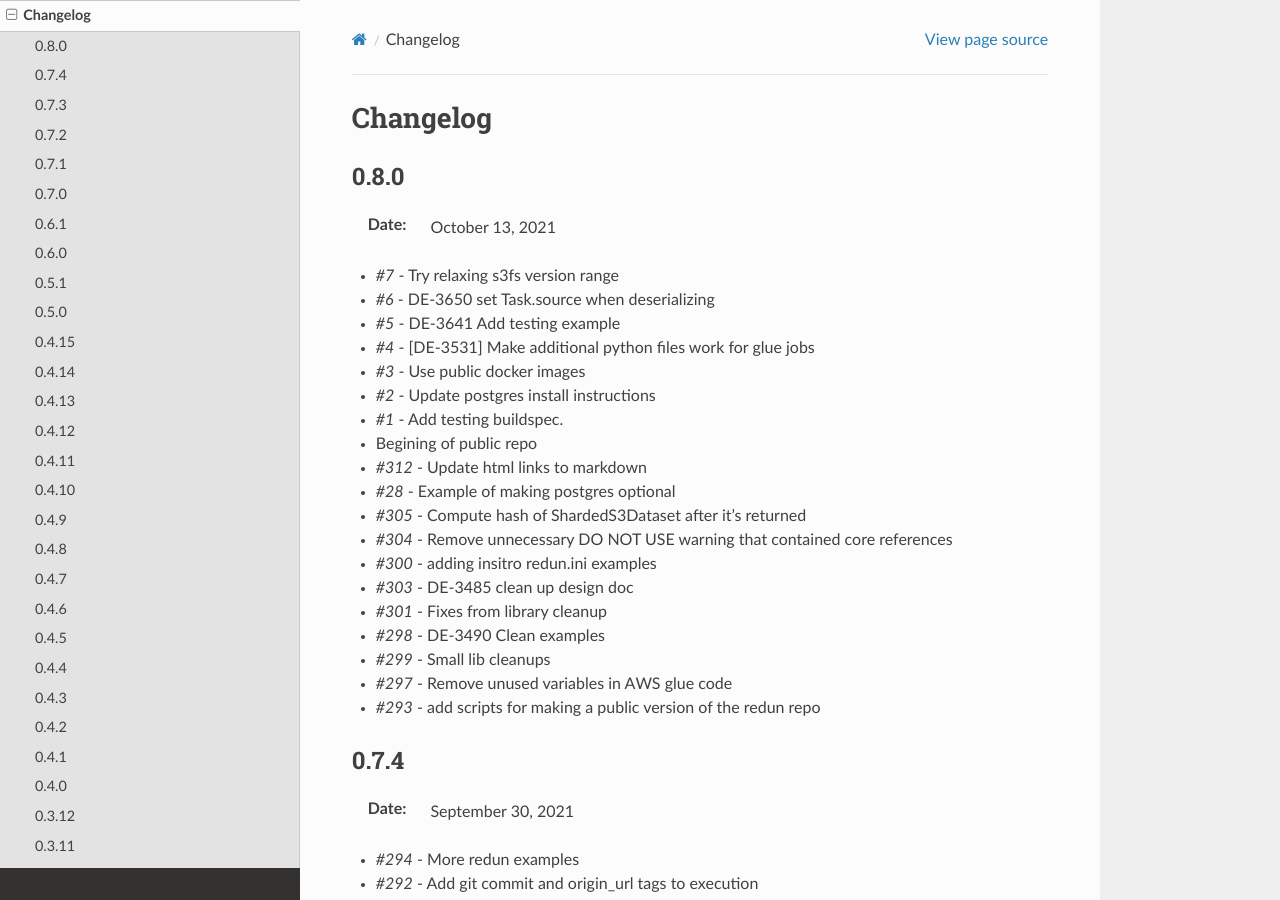
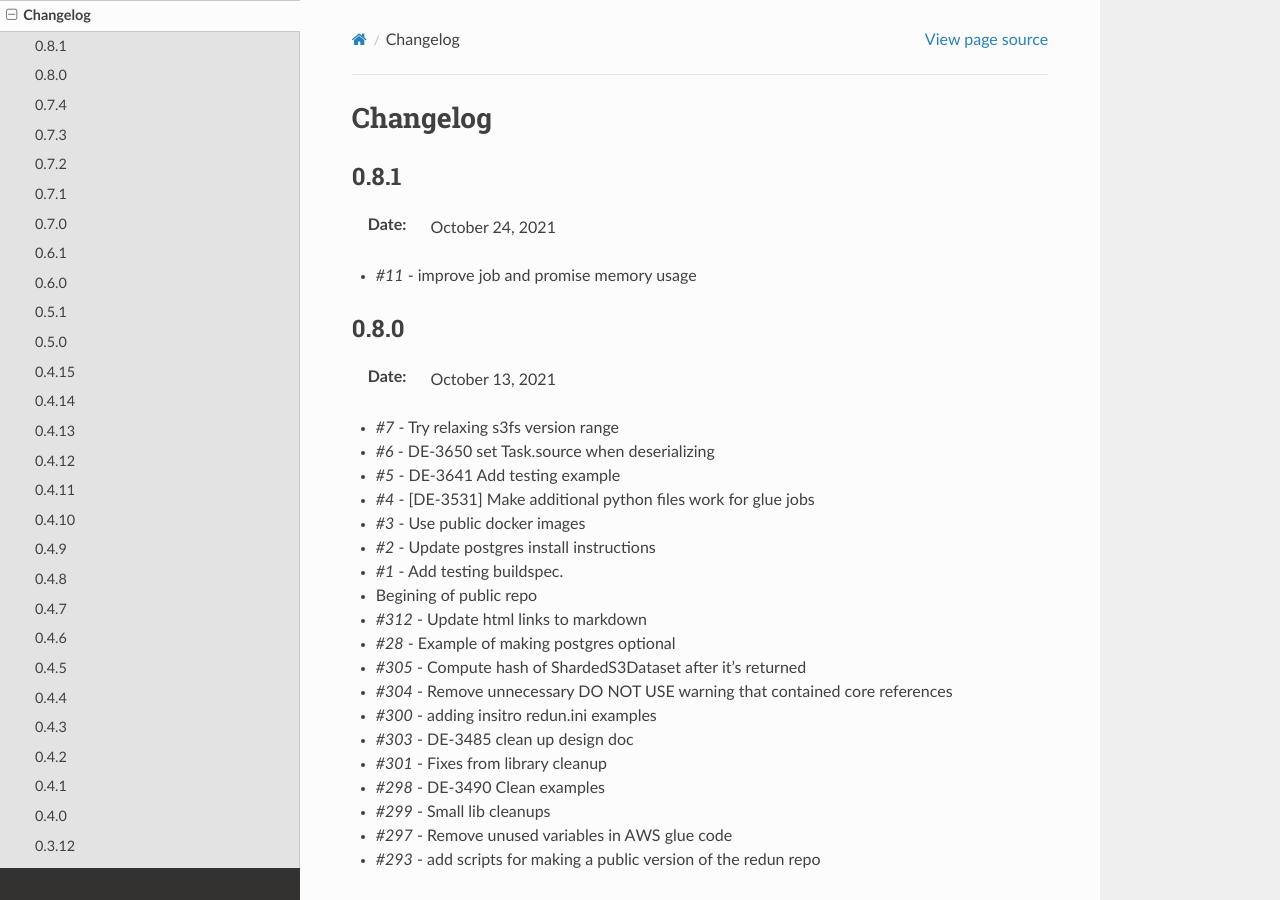
Before and after one commit to insitro/redun, a Sphinx documentation site: the page built from docs/source/CHANGELOG.rst, in a window 1280 px wide and 900 px high. Built offline with Sphinx 7.4.7 and the Read the Docs theme 2.0.0, drawn with Linux system fonts in a browser that asks for light colours.

Commit message:
release 0.8.1

```diff
--- a/docs/source/CHANGELOG.rst
+++ b/docs/source/CHANGELOG.rst
@@ -1,6 +1,12 @@
 *********
 Changelog
 *********
+
+0.8.1
+=====
+:Date: October 24, 2021
+
+* `#11` - improve job and promise memory usage
 
 0.8.0
 =====
--- a/redun/__init__.py
+++ b/redun/__init__.py
@@ -17,4 +17,4 @@ from redun.scheduler import (  # noqa: F401
 from redun.scripting import script  # noqa: F401
 from redun.task import PartialTask, Task, get_task_registry, task  # noqa: F401
 
-__version__ = "0.8.0"
+__version__ = "0.8.1"
```
